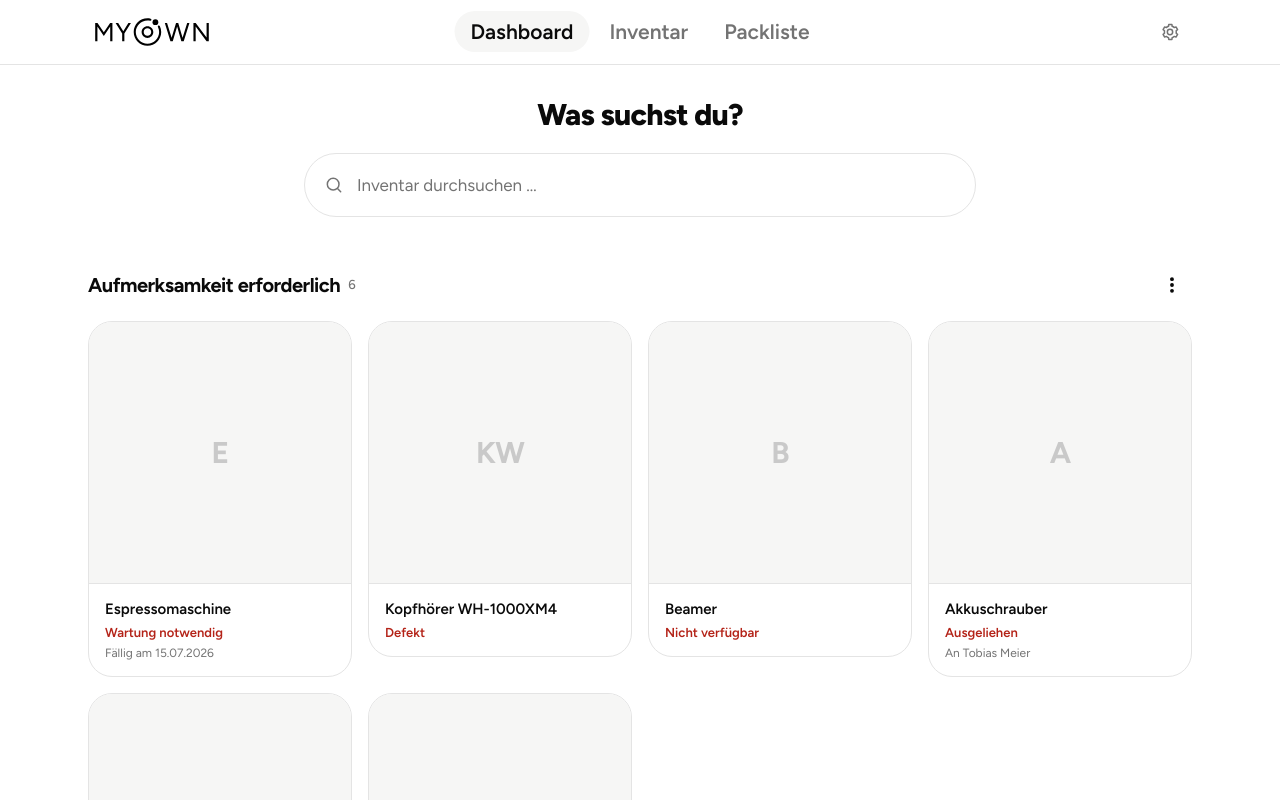
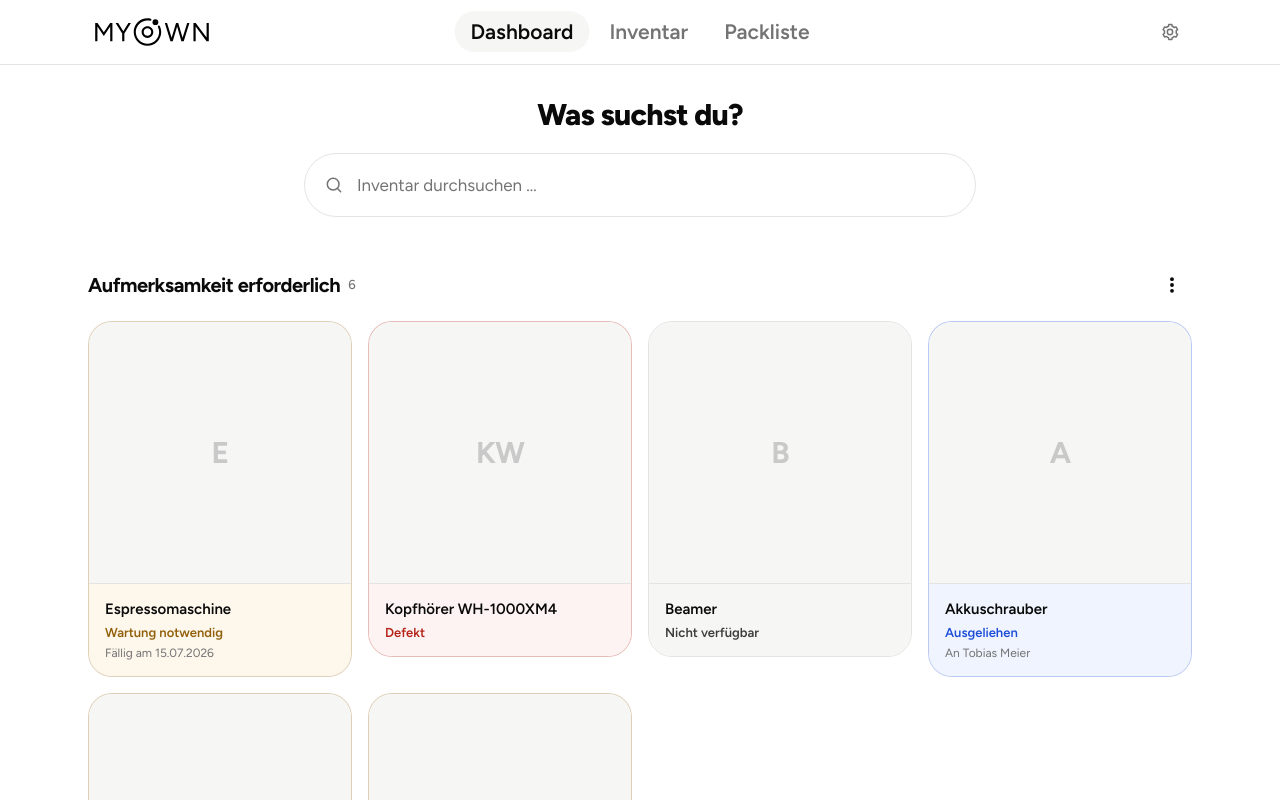
Before and after one commit to mrcldbrnr/web-app, a Next.js app: page / in a window 1280 px wide. Shown: the top 800 px of the page. Built offline with nearby package versions, Linux system fonts and the light colour scheme.

Commit message:
farbe status/zustand

```diff
--- a/src/app/globals.css
+++ b/src/app/globals.css
@@ -20,6 +20,8 @@
   --color-alert-soft: #fdf3f2;
   --color-notice: #92600a;
   --color-notice-soft: #fdf7ec;
+  --color-info: #1d4ed8;
+  --color-info-soft: #eff4fe;
 }
 
 html {
--- a/src/components/dashboard/AttentionSection.tsx
+++ b/src/components/dashboard/AttentionSection.tsx
@@ -7,11 +7,39 @@ import { IconButton } from "@/components/ui/Button";
 import { CheckboxRow } from "@/components/ui/Field";
 import { DotsIcon } from "@/components/ui/Icons";
 import { Popover } from "@/components/ui/Popover";
+import { cn } from "@/lib/cn";
 import { ATTENTION_STATUSES, statusLabel } from "@/lib/constants";
 import { useInventory } from "@/lib/data/InventoryProvider";
-import { getAttentionEntries } from "@/lib/logic/attention";
+import { getAttentionEntries, type AttentionTone } from "@/lib/logic/attention";
 import { updateSettings } from "@/lib/logic/mutations";
 import type { StatusId } from "@/lib/types";
+
+/** Kachel-Akzentfarben passend zu den Status-Badges (siehe Badge.tsx). */
+const TONE_CLASSES: Record<
+  AttentionTone,
+  { border: string; panel: string; label: string }
+> = {
+  info: {
+    border: "border-info/30",
+    panel: "bg-info-soft",
+    label: "text-info",
+  },
+  notice: {
+    border: "border-notice/30",
+    panel: "bg-notice-soft",
+    label: "text-notice",
+  },
+  alert: {
+    border: "border-alert/30",
+    panel: "bg-alert-soft",
+    label: "text-alert",
+  },
+  neutral: {
+    border: "border-line",
+    panel: "bg-surface-soft",
+    label: "text-ink-soft",
+  },
+};
 
 /**
  * «Aufmerksamkeit erforderlich» mit persistentem Status-Filter. Der Filter
@@ -84,11 +112,16 @@ export function AttentionSection() {
         </p>
       ) : (
         <ul className="mt-4 grid grid-cols-2 gap-4 sm:grid-cols-3 lg:grid-cols-4">
-          {entries.map(({ item, label, note }) => (
+          {entries.map(({ item, label, note, tone }) => {
+            const toneClasses = TONE_CLASSES[tone];
+            return (
               <li key={item.id}>
                 <Link
                   href={`/items/${item.id}`}
-                className="group block overflow-hidden rounded-3xl border border-line bg-white transition-colors hover:border-ink"
+                  className={cn(
+                    "group block overflow-hidden rounded-3xl border bg-white transition-colors hover:border-ink",
+                    toneClasses.border,
+                  )}
                 >
                   <ItemImage
                     item={item}
@@ -96,11 +129,16 @@ export function AttentionSection() {
                     className="aspect-square w-full border-0 border-b border-line"
                     textClassName="text-3xl"
                   />
-                <div className="px-4 py-3.5">
+                  <div className={cn("px-4 py-3.5", toneClasses.panel)}>
                     <p className="truncate text-[15px] font-semibold text-ink">
                       {item.name}
                     </p>
-                  <p className="mt-0.5 text-[13px] font-semibold text-alert">
+                    <p
+                      className={cn(
+                        "mt-0.5 text-[13px] font-semibold",
+                        toneClasses.label,
+                      )}
+                    >
                       {label}
                     </p>
                     {note && (
@@ -111,7 +149,8 @@ export function AttentionSection() {
                   </div>
                 </Link>
               </li>
-          ))}
+            );
+          })}
         </ul>
       )}
     </section>
--- a/src/components/ui/Badge.tsx
+++ b/src/components/ui/Badge.tsx
@@ -2,13 +2,14 @@ import { cn } from "@/lib/cn";
 import { conditionLabel, statusLabel } from "@/lib/constants";
 import type { ConditionId, StatusId } from "@/lib/types";
 
-export type BadgeTone = "neutral" | "solid" | "notice" | "alert";
+export type BadgeTone = "neutral" | "solid" | "notice" | "alert" | "info";
 
 const toneClasses: Record<BadgeTone, string> = {
   neutral: "border-line text-ink-soft bg-white",
   solid: "border-ink bg-ink text-white",
   notice: "border-notice/30 bg-notice-soft text-notice",
   alert: "border-alert/30 bg-alert-soft text-alert",
+  info: "border-info/30 bg-info-soft text-info",
 };
 
 export function Badge({
@@ -39,6 +40,8 @@ export function statusTone(status: StatusId): BadgeTone {
     case "maintenance_needed":
     case "in_repair":
       return "notice";
+    case "lent_out":
+      return "info";
     case "retired":
       return "solid";
     default:
--- a/src/lib/logic/attention.ts
+++ b/src/lib/logic/attention.ts
@@ -1,6 +1,9 @@
 import { ATTENTION_STATUSES, statusLabel } from "@/lib/constants";
 import { formatDate, isInPast } from "@/lib/format";
 import type { Item, StatusId } from "@/lib/types";
+
+/** Akzentfarbe der Kachel, passend zum hervorgehobenen Zustand/Status. */
+export type AttentionTone = "info" | "notice" | "alert" | "neutral";
 
 export interface AttentionEntry {
   item: Item;
@@ -8,6 +11,21 @@ export interface AttentionEntry {
   label: string;
   /** Optionale kurze Zusatzinformation. */
   note?: string;
+  /** Farbton der Kachel, abgeleitet aus dem hervorgehobenen Zustand/Status. */
+  tone: AttentionTone;
+}
+
+/** Spiegelt die Akzentfarben der Status-Badges (siehe Badge.tsx). */
+function statusTone(status: StatusId): AttentionTone {
+  switch (status) {
+    case "maintenance_needed":
+    case "in_repair":
+      return "notice";
+    case "lent_out":
+      return "info";
+    default:
+      return "neutral";
+  }
 }
 
 /** Gegenstände mit Status «Aussortiert» lösen nie Aufmerksamkeit aus. */
@@ -63,6 +81,7 @@ export function getAttentionEntries(
 
     let label: string;
     let note: string | undefined;
+    let tone: AttentionTone;
 
     if (statusTriggers) {
       label = statusLabel(item.status) ?? "";
@@ -71,17 +90,20 @@ export function getAttentionEntries(
       if (!note && overdue) {
         note = `Wartung fällig seit ${formatDate(item.categoryData.nextMaintenance)}`;
       }
+      tone = statusTone(item.status as StatusId);
     } else if (defective) {
       label = "Defekt";
       note = overdue
         ? `Wartung fällig seit ${formatDate(item.categoryData.nextMaintenance)}`
         : undefined;
+      tone = "alert";
     } else {
       label = "Wartung überfällig";
       note = `Fällig war ${formatDate(item.categoryData.nextMaintenance)}`;
+      tone = "alert";
     }
 
-    entries.push({ item, label, note });
+    entries.push({ item, label, note, tone });
   }
 
   return entries;
```
Lines whose indentation alone changed are shown as unchanged.
